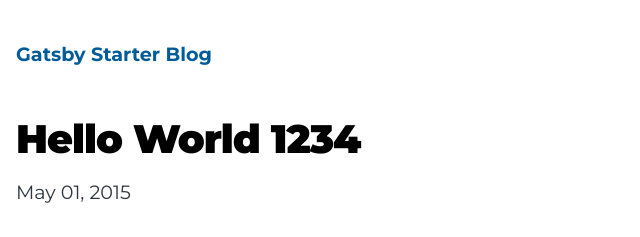
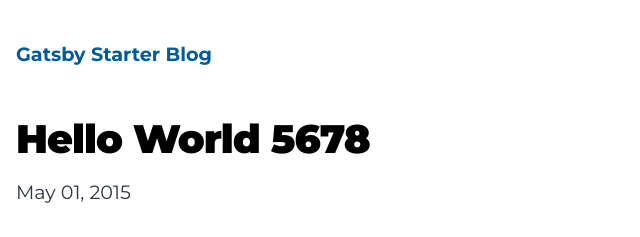
Before and after one commit to DSchau/blog-repro, a Gatsby site: page /hello-world/ in a window 1280 px wide. Shown: the top 237 px of the page, 308-948 px from the left. Built offline with nearby package versions, Linux system fonts and the light colour scheme; Gatsby itself is replaced by a stand-in of ours; some packages are replaced by stand-ins of ours.

Commit message:
chore: update

```diff
--- a/content/blog/hello-world/index.md
+++ b/content/blog/hello-world/index.md
@@ -1,5 +1,5 @@
 ---
-title: Hello World 1234
+title: Hello World 5678
 date: "2015-05-01T22:12:03.284Z"
 description: "Hello World"
 ---
```
